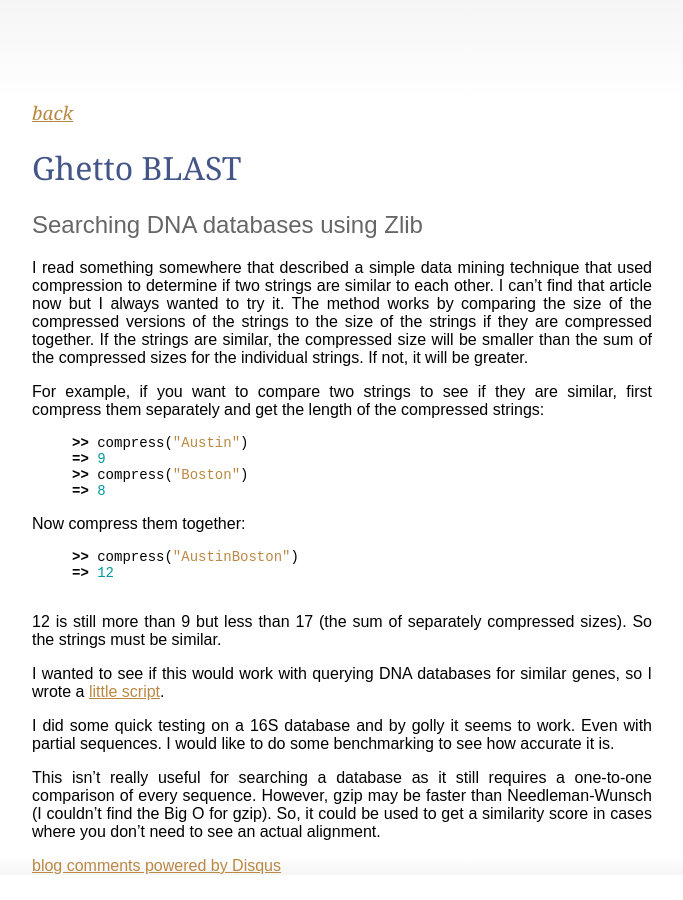
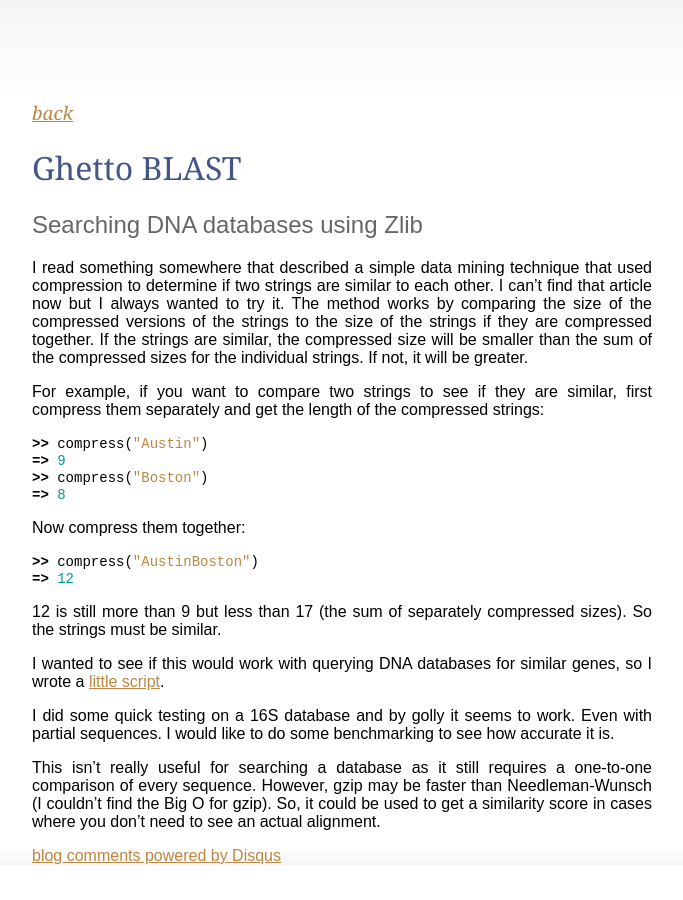
Before and after one commit to audy/audy.github.io, a Jekyll site: the page built from _posts/2011-05-23-ghetto_blast.md, in a window 1280 px wide. Shown: the whole page, without its empty margins (298-981 px from the left). Built offline with Jekyll 4.4.1, drawn with Linux system fonts in a browser that asks for light colours; comment, search, counter and statistics services are not loaded.

Commit message:
reformatted for kramdown markdown

```diff
--- a/_posts/2011-05-23-ghetto_blast.md
+++ b/_posts/2011-05-23-ghetto_blast.md
@@ -10,23 +10,19 @@ I read something somewhere that described a simple data mining technique that us
 
 For example, if you want to compare two strings to see if they are similar, first compress them separately and get the length of the compressed strings:
 
-{% highlight ruby %}
-
+~~~ ruby
 >> compress("Austin")
 => 9
 >> compress("Boston")
 => 8
-
-{% endhighlight %}
+~~~
 
 Now compress them together:
 
-{% highlight ruby %}
-
+~~~ ruby
 >> compress("AustinBoston")
 => 12
-
-{% endhighlight %}
+~~~
 
 12 is still more than 9 but less than 17 (the sum of separately compressed sizes). So the strings must be similar.
 
```
Also changed, not shown: _posts/2011-02-06-pypette.md (+3 -2 lines), _posts/2011-04-08-s3.md (+4 -4 lines).
